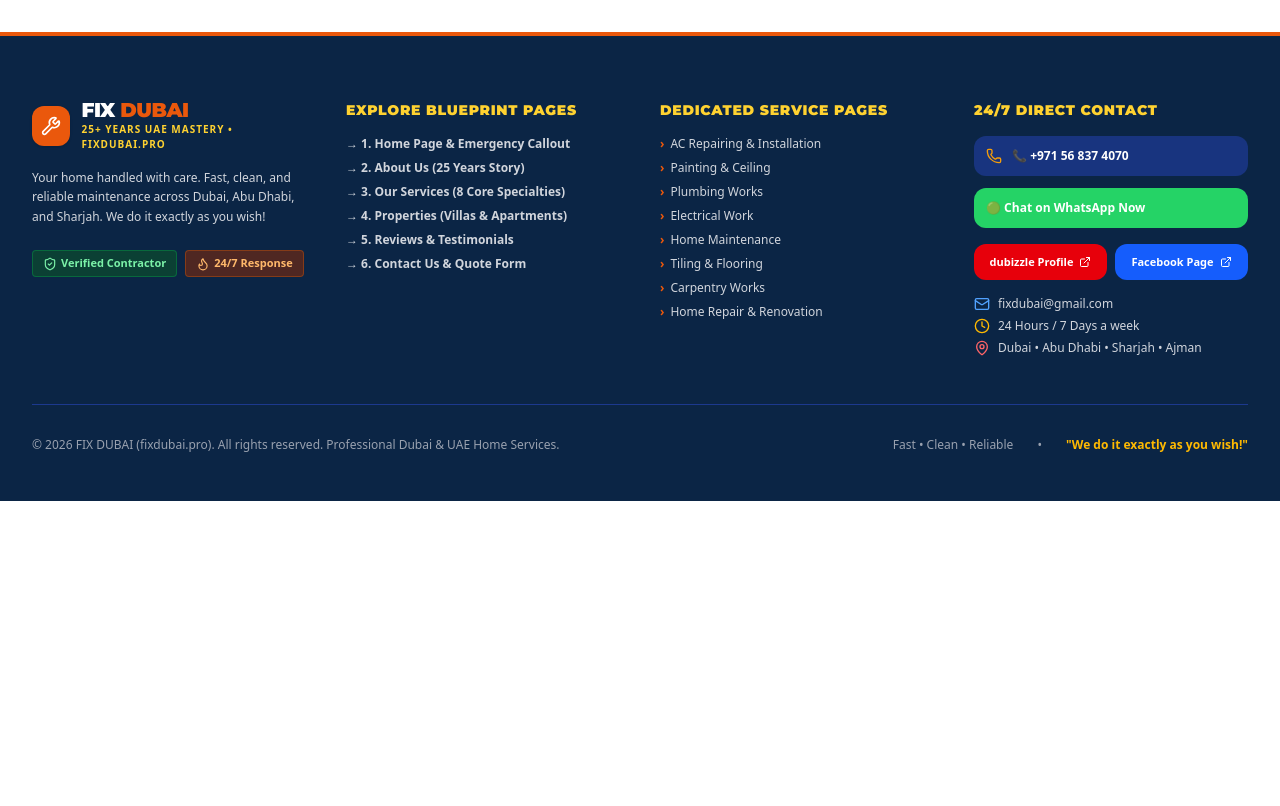
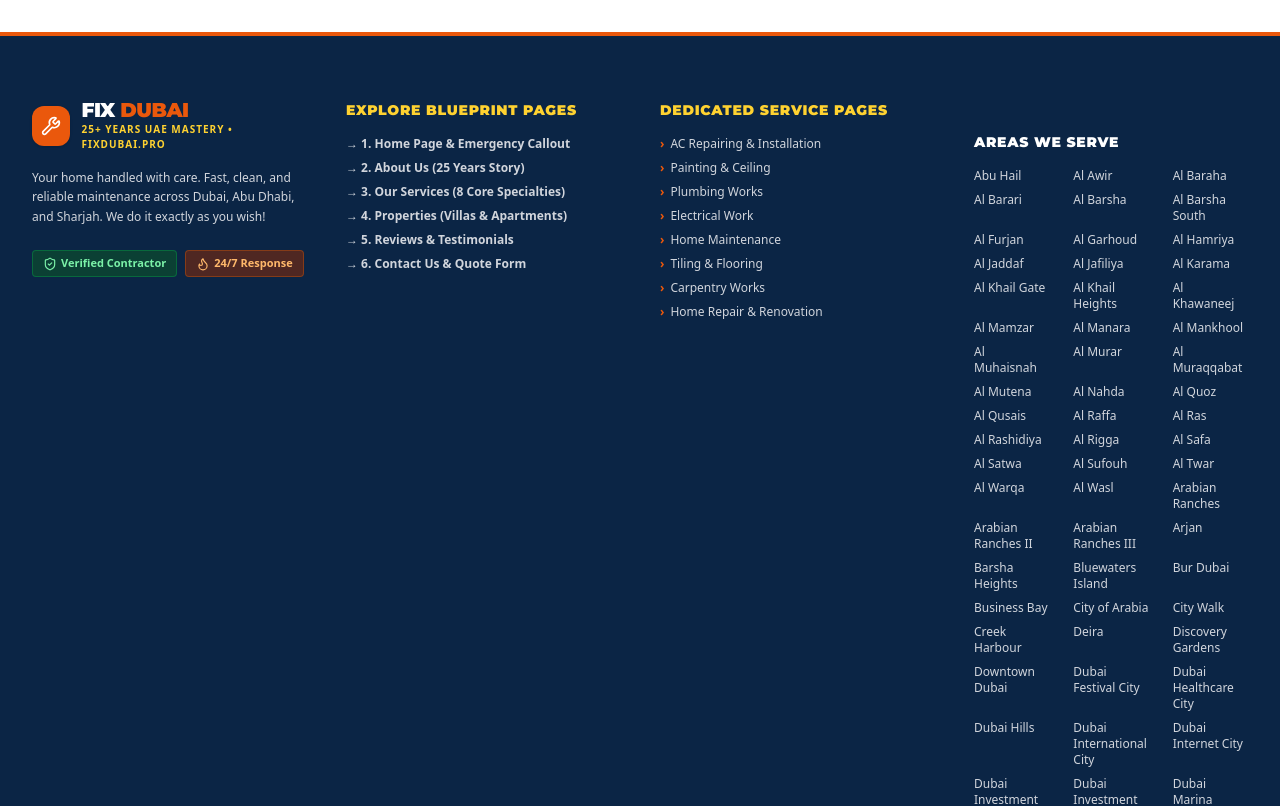
Before and after one commit to abbaa137898-hub/Fix-Dubai, a React (Vite) app: page / in a window 1280 px wide. Shown: the part 9460-10266 px from the top of the page. Before the commit the page ends 9961 px from the top, so only its background shows below. Built offline with nearby package versions, Linux system fonts and the light colour scheme.

Commit message:
Update Footer.tsx

```diff
--- a/src/components/Footer.tsx
+++ b/src/components/Footer.tsx
@@ -128,6 +128,22 @@
               ))}
             </ul>
           </div>
+          {/* Dubai Service Areas */}
+<div className="mt-8">
+  <h4 className="font-heading font-black text-sm uppercase tracking-wider text-white mb-4">
+    Areas We Serve
+  </h4>
+
+  <ul className="grid grid-cols-2 md:grid-cols-3 gap-x-6 gap-y-2 text-xs text-gray-300">
+    {DUBAI_AREAS.map((area) => (
+      <li key={area}>
+        <span className="hover:text-[#ea580c] transition">
+          {area}
+        </span>
+      </li>
+    ))}
+  </ul>
+</div>
 
           {/* Direct Contact Hotline */}
           <div className="space-y-3">
```
